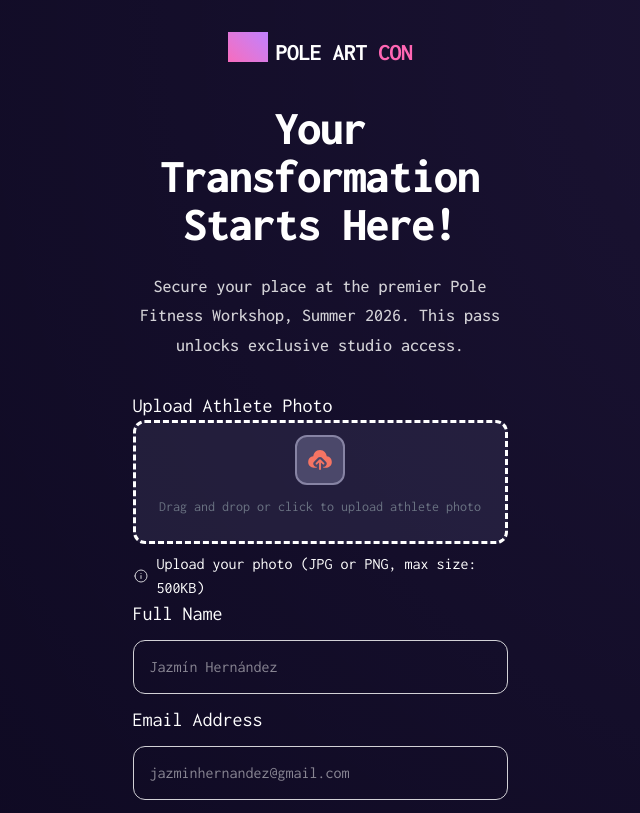
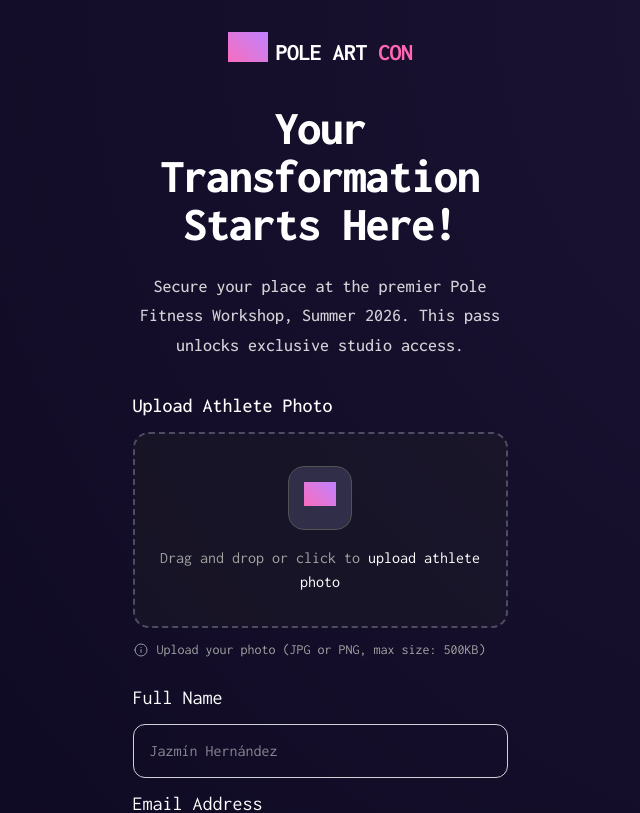
Before and after one commit to jazminadriana/ticket-generator, a React (Vite) app: page / in a window 1280 px wide. Shown: the top 813 px of the page, without its empty margins (320-960 px from the left). Built offline with nearby package versions, Linux system fonts and the light colour scheme; grey boxes are pictures that could not be loaded.

Commit message:
feat: design UploadInput with gradient mask icon and dashed borders

```diff
--- a/src/components/ui/UploadInput.tsx
+++ b/src/components/ui/UploadInput.tsx
@@ -1,19 +1,39 @@
+import iconUpload from '/src/assets/images/icon-upload.png';
+import iconInfo from '/src/assets/images/icon-info.svg';
+
 export const UploadInput = () => {
   return (
-    <div className="mg-4">
-      <p className="mg-4 text-xl">Upload Athlete Photo</p>
-      <label className="border-3 border-dashed px-4 py-3 block w-full border-neutral-0 bg-neutral-700/30 hover:bg-neutral-700 rounded-xl cursor-pointer mb-2">
-        <div className="bg-neutral-700 size-[50px] grid place-content-center rounded-xl border-2 border-neutral-500 mg-2 mx-auto">
-          <img src="/src/assets/images/icon-upload.svg" alt="icon upload" />
+    <div className="mb-6">
+      <label className="block text-xl mb-3 font-medium text-neutral-0">
+        Upload Athlete Photo
+      </label>
+
+      <label className="border-2 border-dashed border-neutral-500/50 px-4 py-8 block w-full bg-neutral-800/30 hover:bg-neutral-800/60 transition-colors rounded-2xl cursor-pointer mb-3">
+        <div className="size-[64px] mx-auto mb-4 bg-neutral-700/50 rounded-2xl grid place-content-center border border-neutral-600">
+          <div
+            className="size-8 bg-linear-to-tr from-brand-pink to-brand-purple"
+            style={{
+              maskImage: `url(${iconUpload})`,
+              WebkitMaskImage: `url(${iconUpload})`,
+              maskRepeat: 'no-repeat',
+              maskSize: 'contain',
+            }}
+          />
         </div>
+
         <input className="hidden" type="file" />
-        <p className="text-center text-gray-500 text-sm py-3">
-          Drag and drop or click to upload athlete photo
+
+        <p className="text-neutral-400 text-center text-base">
+          Drag and drop or click to{' '}
+          <span className="text-neutral-0">upload athlete photo</span>
         </p>
       </label>
-      <div className="flex gap-2">
-        <img src="/src/assets/images/icon-info.svg" alt="icon info" />
-        <p>Upload your photo (JPG or PNG, max size: 500KB)</p>
+
+      <div className="flex items-center gap-2 text-neutral-400">
+        <img src={iconInfo} alt="info" className="size-4 opacity-70" />
+        <p className="text-xs md:text-sm">
+          Upload your photo (JPG or PNG, max size: 500KB)
+        </p>
       </div>
     </div>
   );
```
